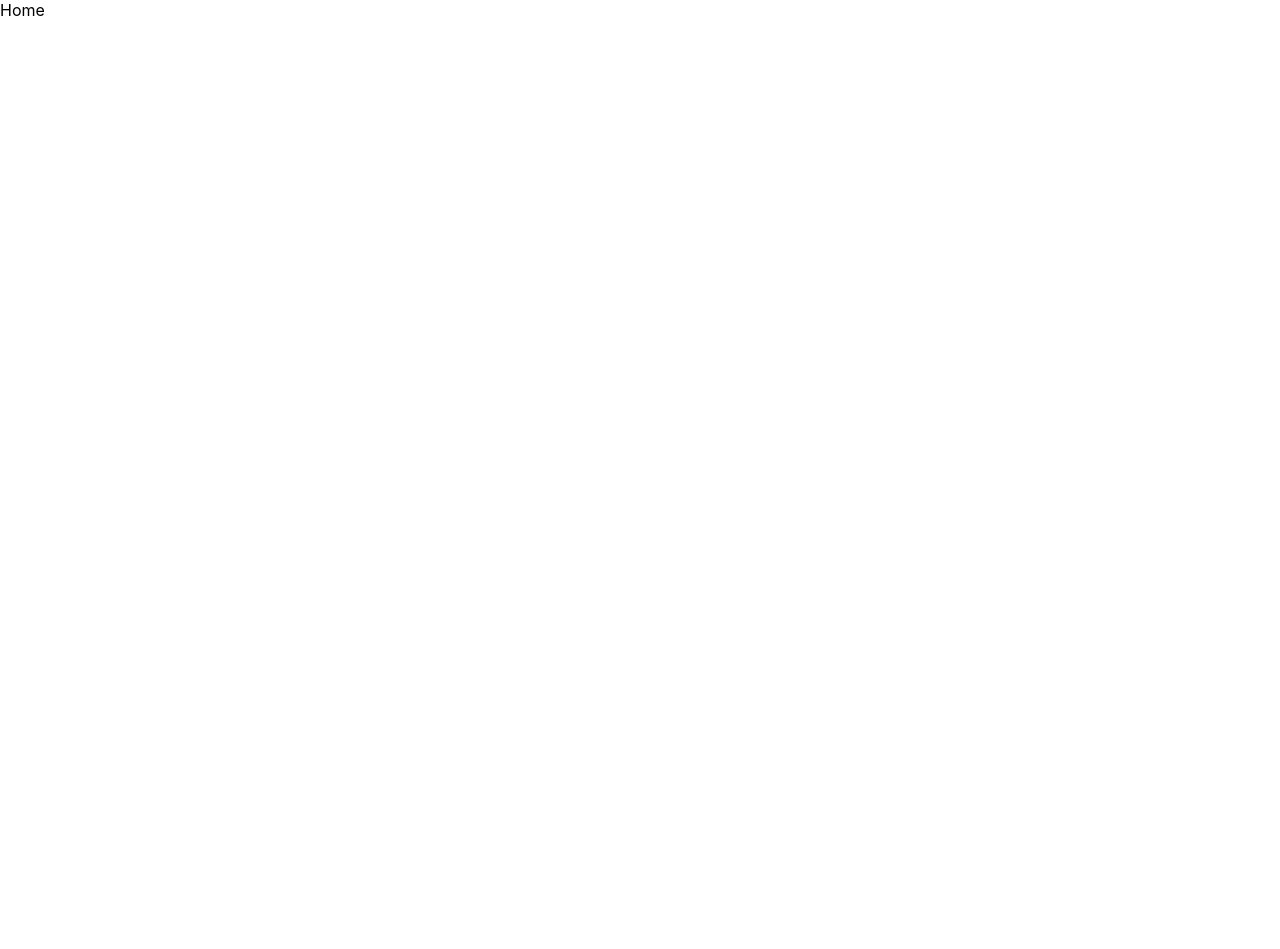
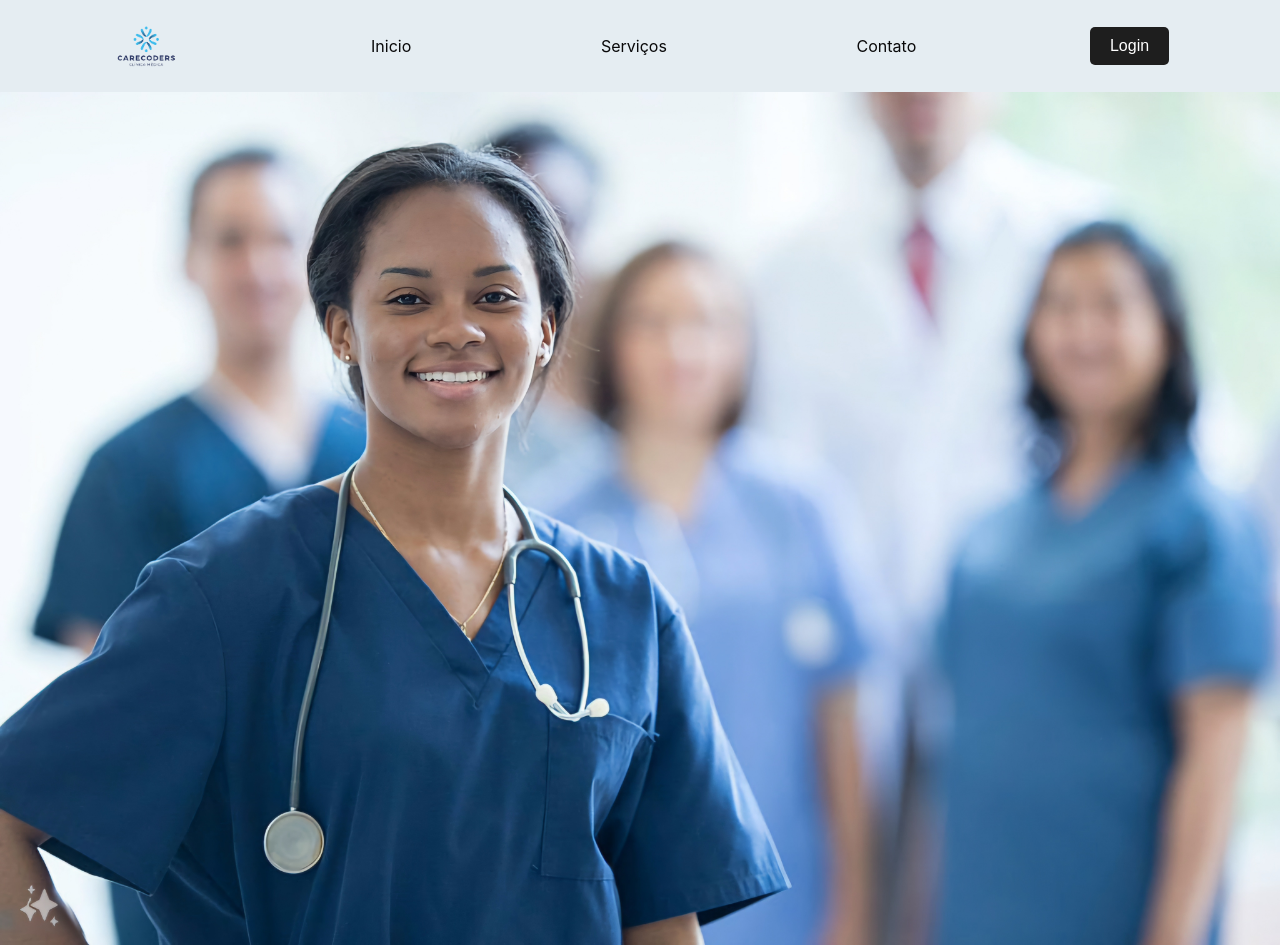
Before and after one commit to rafaelapco/equipe-carecoders, a React (Create React App) app in the folder carecoders/: page / in a window 1280 px wide. Before the commit the page ends 800 px from the top, so only its background shows below. Built offline with nearby package versions, Linux system fonts and the light colour scheme.

Commit message:
feat: criando a header e adicionando o banner

```diff
--- a/carecoders/src/components/Button.jsx
+++ b/carecoders/src/components/Button.jsx
@@ -1,10 +1,10 @@
-import styled from 'styled-components';
+import styled from "styled-components";
 
 const StyledButton = styled.button`
   display: flex;
   align-items: center;
   justify-content: center;
-  background-color: ${(props) => props.color || '#007BFF'};
+  background-color: ${(props) => props.color || "#007BFF"};
   color: #fff;
   border: none;
   padding: 10px 20px;
@@ -14,13 +14,19 @@ const StyledButton = styled.button`
   transition: background-color 0.3s;
 
   &:hover {
-    background-color: ${(props) => props.hoverColor || '#0056b3'};
+    background-color: ${(props) => props.hoverColor || "#0056b3"};
   }
-
 `;
 
-const Button = ({ children, color, hoverColor, icon: Icon, label }) => (
-  <StyledButton color={color} hoverColor={hoverColor}>
+const Button = ({
+  children,
+  color,
+  hoverColor,
+  icon: Icon,
+  label,
+  onClick,
+}) => (
+  <StyledButton color={color} hoverColor={hoverColor} onClick={onClick}>
     {Icon && <Icon />}
     {label}
     {children}
--- /dev/null
+++ b/carecoders/src/components/Header.jsx
@@ -0,0 +1,61 @@
+import styled from "styled-components";
+import logo from "../images/logo.png";
+import Button from "./Button";
+import { useNavigate } from "react-router-dom";
+
+const HeaderContainer = styled.div`
+  display: flex;
+  justify-content: space-around;
+  align-items: center;
+  background-color: #e5edf2;
+  padding: 1rem 2rem;
+  color: white;
+`;
+
+const Logo = styled.img`
+  height: 60px;
+  margin-right: 1rem;
+`;
+
+const NavItem = styled.a`
+  color: #09090a;
+  text-decoration: none;
+  margin: 0 1rem;
+  cursor: pointer;
+  position: relative;
+
+  &:hover {
+    color: #547fb9;
+    &:after {
+      content: "";
+      position: absolute;
+      left: 0;
+      right: 0;
+      bottom: -5px;
+      height: 3px;
+      background-color: white;
+      background-color: #547fb9;
+    }
+  }
+`;
+
+function Header() {
+  const navigate = useNavigate();
+
+  const handleLoginClick = () => {
+    debugger;
+    console.log("teste");
+    navigate("/login");
+  };
+  return (
+    <HeaderContainer>
+      <Logo src={logo} alt="Logo" />
+      <NavItem href="/">Inicio</NavItem>
+      <NavItem href="/servicos">Serviços</NavItem>
+      <NavItem href="/contato">Contato</NavItem>
+      <Button label="Login" color="#1E1E1E" onClick={handleLoginClick} />
+    </HeaderContainer>
+  );
+}
+
+export default Header;
--- a/carecoders/src/pages/home.jsx
+++ b/carecoders/src/pages/home.jsx
@@ -1,6 +1,19 @@
+import Header from "../components/Header";
+import Banner from "../images/banner.jpg";
+import styled from "styled-components";
+
+const BannerImage = styled.img`
+  width: 100%;
+  height: auto;
+`;
 
 function Home() {
-    return <div>Home</div>;
-  }
+  return (
+    <div>
+      <Header />
+      <BannerImage src={Banner} alt="Banner" />
+    </div>
+  );
+}
 
-  export default Home;
+export default Home;
```
Also changed, not shown: carecoders/src/images/banner.jpg (added).
